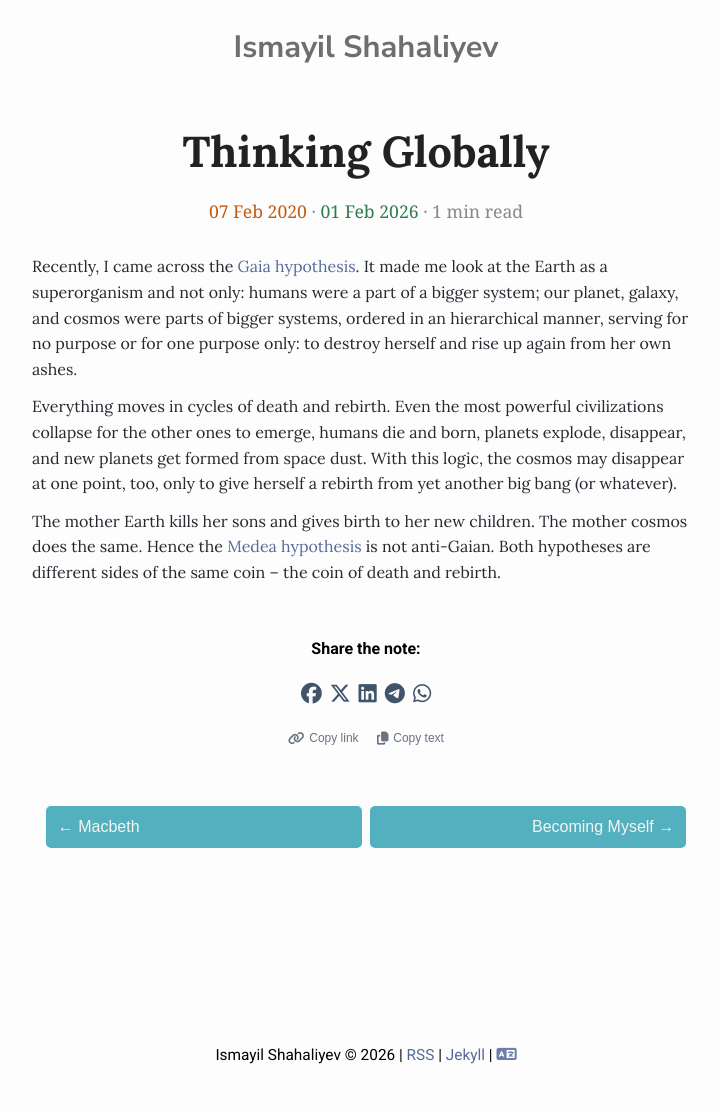
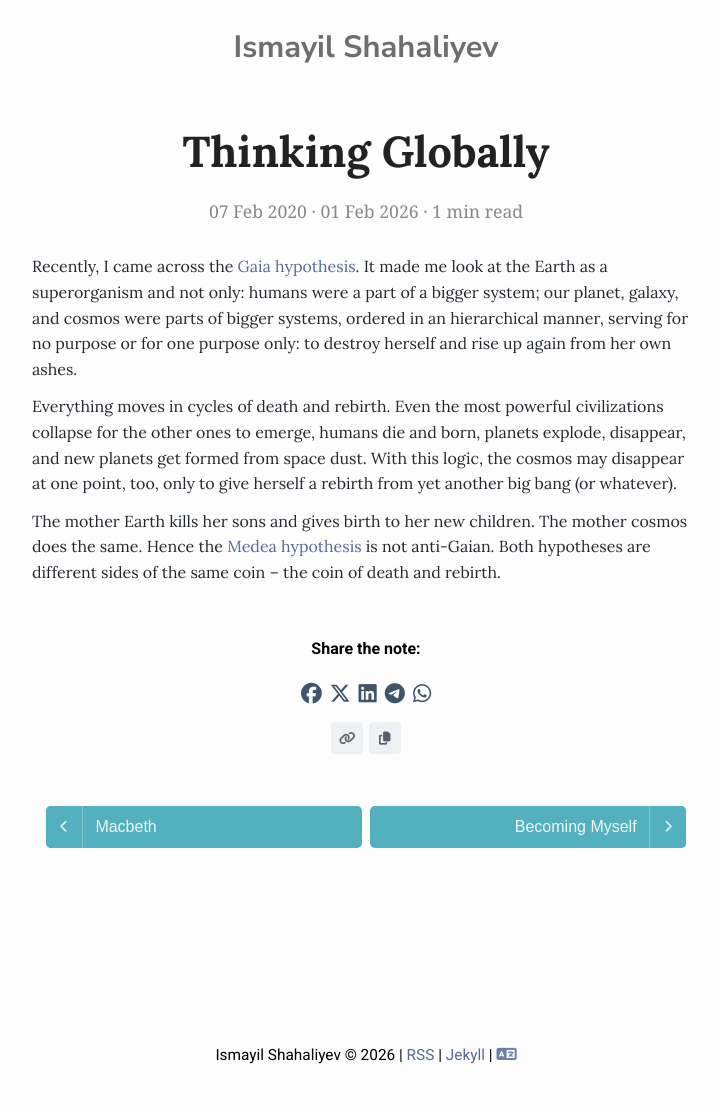
Before and after one commit to shahaliyev/shahaliyev.github.io, a Jekyll site: the page built from _notes/2026-02-01-thinking-globally.md, in a window 1280 px wide. Shown: the whole page, without its empty margins (274-993 px from the left). Built offline with Jekyll 4.4.1, drawn with Linux system fonts in a browser that asks for light colours; nearby versions of some CDN libraries; comment, search, counter and statistics services are not loaded.

Commit message:
fix: update notes/prev/next

```diff
--- a/_includes/notenav.html
+++ b/_includes/notenav.html
@@ -17,12 +17,18 @@
 <div class="post-navigation">
   <div class="previous-post">
     {% if prev_note %}
-      <button onclick="window.location.href='{{ prev_note.url | relative_url }}'" class="prev" type="button">&larr; {{ prev_note.label | default: prev_note.title }}</button>
+      <button onclick="window.location.href='{{ prev_note.url | relative_url }}'" class="prev" type="button">
+        <span class="post-nav-chevron" aria-hidden="true"><i class="fas fa-chevron-left"></i></span>
+        <span class="post-nav-label">{{ prev_note.label | default: prev_note.title }}</span>
+      </button>
     {% endif %}
   </div>
   <div class="next-post">
     {% if next_note %}
-      <button onclick="window.location.href='{{ next_note.url | relative_url }}'" class="next" type="button">{{ next_note.label | default: next_note.title }} &rarr;</button>
+      <button onclick="window.location.href='{{ next_note.url | relative_url }}'" class="next" type="button">
+        <span class="post-nav-label">{{ next_note.label | default: next_note.title }}</span>
+        <span class="post-nav-chevron" aria-hidden="true"><i class="fas fa-chevron-right"></i></span>
+      </button>
     {% endif %}
   </div>
 </div>
--- a/_includes/smshare.html
+++ b/_includes/smshare.html
@@ -73,11 +73,9 @@
         <div class="note-copy-actions-left share-copy-actions-left">
             <button type="button" class="note-copy-btn post-copy-link" title="Copy link" aria-label="Copy link">
                 <i class="fas fa-link" aria-hidden="true"></i>
-                <span>Copy link</span>
             </button>
             <button type="button" class="note-copy-btn post-copy-text" data-copy-target="post-copy-plain" title="Copy text" aria-label="Copy text with details">
                 <i class="fas fa-copy" aria-hidden="true"></i>
-                <span>Copy text</span>
             </button>
         </div>
     </div>
--- a/assets/css/post.css
+++ b/assets/css/post.css
@@ -39,12 +39,9 @@
   color: #35425f;
 }
 
-.note-meta-original {
-  color: #c45a11;
-}
-
+.note-meta-original,
 .note-meta-posted {
-  color: #2e7d4a;
+  color: inherit;
 }
 
 .note-page .note-content {
@@ -112,14 +109,18 @@
 
 .post-navigation .previous-post button,
 .post-navigation .next-post button {
+  display: inline-flex;
+  align-items: stretch;
+  gap: 0;
   border: 2px solid rgb(251, 254, 255);
   border-radius: 7px;
   color: #f3f7f2;
-  padding: 10px 12px;
+  padding: 0;
+  overflow: hidden;
   font-size: 1em;
   line-height: 1.35;
   cursor: pointer;
-  transition: background-color 0.3s ease;
+  transition: none;
   background-color: rgb(83, 176, 190);
   width: 100%;
   max-width: 100%;
@@ -129,17 +130,58 @@
 }
 
 .post-navigation .previous-post button {
+  justify-content: flex-start;
   text-align: left;
 }
 
 .post-navigation .next-post button {
+  justify-content: flex-end;
   text-align: right;
+}
+
+.post-nav-label {
+  display: block;
+  flex: 1;
+  min-width: 0;
+  padding: 10px 12px;
+}
+
+.post-nav-chevron {
+  display: inline-flex;
+  align-items: center;
+  justify-content: center;
+  flex-shrink: 0;
+  align-self: stretch;
+  min-width: 2.35rem;
+  padding: 0 0.7rem;
+  background-color: rgb(83, 176, 190);
+  box-sizing: border-box;
+}
+
+.post-navigation .previous-post .post-nav-chevron {
+  border-right: 1px solid rgba(255, 255, 255, 0.28);
+}
+
+.post-navigation .next-post .post-nav-chevron {
+  border-left: 1px solid rgba(255, 255, 255, 0.28);
+}
+
+.post-nav-chevron i {
+  font-size: 0.78em;
+  line-height: 1;
+  opacity: 0.95;
 }
 
 .post-navigation .previous-post button:hover,
 .post-navigation .next-post button:hover {
   background-color: rgb(61, 146, 159);
   color: #fff;
+}
+
+.post-navigation .previous-post button:hover .post-nav-chevron,
+.post-navigation .next-post button:hover .post-nav-chevron {
+  background-color: rgb(61, 146, 159);
+  border-color: transparent;
 }
 
 @media (max-width: 640px) {
@@ -159,13 +201,19 @@
   .post-navigation .previous-post button,
   .post-navigation .next-post button {
     width: 100%;
+    justify-content: flex-start;
     text-align: left;
   }
 
   .post-navigation .next-post {
     text-align: left;
   }
+
+  .post-navigation .next-post button {
+    flex-direction: row;
+  }
 }
+
 
 #share-bar {
   margin-top: 50px;
--- a/assets/css/share-copy.css
+++ b/assets/css/share-copy.css
@@ -111,4 +111,23 @@ a.note-copy-btn:hover {
 
 #share-bar .share-copy-actions-left {
   justify-content: center;
+  gap: 0.35rem;
 }
+
+#share-bar .note-copy-btn {
+  color: #57606a;
+  background: #eef1f4;
+  border: 1px solid #eef1f4;
+}
+
+#share-bar .note-copy-btn:hover {
+  color: #374151;
+  background: #e4e8ec;
+  border-color: #e4e8ec;
+}
+
+#share-bar .note-copy-btn.is-copied {
+  color: #2e7d4a;
+  background: #e6f4ea;
+  border-color: #e6f4ea;
+}
```
Also changed, not shown: _includes/postnav.html (+8 -2 lines).
